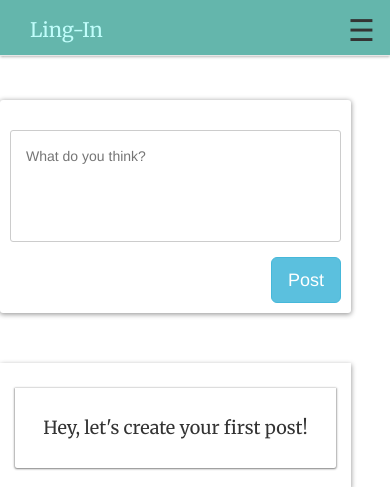
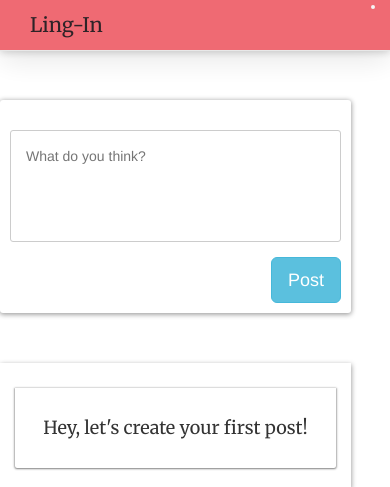
Before and after one commit to wisnuprama-ui/Ling-in, a Django app: template app_timeline/templates/app_timeline/index_timeline.html in a window 390 px wide. Shown: the top 487 px of the page. Run offline with Django 3.2, Linux system fonts and the light colour scheme; the template is opened without the code that fills it: values that come from a table or form of the project are taken from there, others are empty; parts of the project's set-up code (start-up, migrations or seed data) failed here and were passed over; some libraries are stand-ins or nearby versions.

Commit message:
change root url to home; change the navbar behavior to photo on mobile and hamburger in big screen

```diff
--- a/app_home/static/css/base.css
+++ b/app_home/static/css/base.css
@@ -15,6 +15,7 @@ body {
 }
 
 .footer {
+    margin-top: 50px;
     position: absolute;
     bottom: 0;
     width: 100%;
@@ -107,26 +108,31 @@ h4 {
     z-index: 15; /* Stay on top */
     top: 0;
     right:0;
-    background-image: -webkit-gradient(linear, left top, left bottom, from(#64b6ac), to(#64b6ac));
-    background-image: -webkit-linear-gradient(top, #64b6ac, #64b6ac);
-    background-image: -moz-linear-gradient(top, #64b6ac, #64b6ac);
-    background-image: linear-gradient(to bottom, #64b6ac, #64b6ac);
+    background-color: #ef626c;
     overflow-x: hidden;
     -webkit-transition: all 0.3s ease;
     -moz-transition: all 0.3s ease;
     -o-transition: all 0.3s ease;
     transition: all 0.3s ease;
     padding-top: 5px;
-    box-shadow: 0 1px 3px 0.4px rgba(0, 0, 1, 0.4);
+    box-shadow: 0 10px 30px rgba(0, 0, 0, 0.1), 0 1px 8px rgba(0, 0, 0, 0.2);
+    opacity: 0.95;
+    overflow: hidden;
+    padding:10px;
 }
 
 .navbar-default .navbar-brand {
-    color: #C0FDFB;
+    color: #22181c;
     font-size: 20px;
     font-family: 'Merriweather'
 }
 
-
+.navbar-default .display-pic {
+    max-width: 0px;
+    max-height: 0px;
+    border-radius: 50%;
+    border: 0px solid whitesmoke;
+}
 
 .sidenav {
     height: 100%; /* 100% Full-height */
@@ -135,10 +141,11 @@ h4 {
     z-index: 15; /* Stay on top */
     top: 0;
     right:0;
-    background-image: -webkit-gradient(linear, left top, left bottom, from(#64b6ac), to(#C0FDFB));
-    background-image: -webkit-repeating-linear-gradient(top, #64b6ac, #C0FDFB);
-    background-image: -webkit-repeating-linear-gradient(top, #64b6ac, #C0FDFB);
-    background-image: repeating-linear-gradient(top, #64b6ac, #C0FDFB);
+    opacity: 0.98;
+    background-image: -webkit-gradient(linear, left top, left bottom, from(#22181c), to(#312f2f));
+    background-image: -webkit-repeating-linear-gradient(top, #22181c, #312f2f);
+    background-image: -webkit-repeating-linear-gradient(top, #22181c, #312f2f);
+    background-image: repeating-linear-gradient(top, #22181c, #312f2f);
     overflow-x: hidden; /* Disable horizontal scroll */
     padding-top: 60px; /* Place content 60px from the top */
     transition: 0.5s; /* 0.5 second transition effect to slide in the sidenav */
@@ -148,6 +155,7 @@ h4 {
 /* The navigation menu links */
 .sidenav a {
     padding: 8px 8px 8px 32px;
+    margin-bottom: 10px;
     text-decoration: none;
     font-size: 20px;
     color: white;
@@ -179,8 +187,10 @@ h4 {
     margin-left: 50px;
 }
 
-#button-header {
+.navbar-default #button-header {
     margin-top:5px;
+    font-size:30px;
+    cursor:pointer;
 }
 
 .button-bottom {
@@ -220,4 +230,19 @@ h4 {
     .footer {
 
     }
+
+    .navbar-default {
+        padding: 0px;
+    }
+
+    .navbar-default .display-pic {
+        max-width: 35px;
+        max-height: 35px;
+        border-radius: 50%;
+        border: 2px solid whitesmoke;
+    }
+
+    .navbar-default #button-header {
+        font-size: 0;
+    }
 }
--- a/app_home/static/css/homepage.css
+++ b/app_home/static/css/homepage.css
@@ -4,8 +4,8 @@ body {
 }
 
 #login-section {
-    /* background: gainsboro; */
     padding: 10px;
+    margin-top:18%;
 }
 
 #login-section form {
--- a/app_home/templates/app_home/partials/header.html
+++ b/app_home/templates/app_home/partials/header.html
@@ -1,4 +1,4 @@
-{% load staticfiles %}
+{% load static %}
 <nav class="navbar navbar-default navbar-fixed-top">
   <div class="container">
       <div class="navbar-brand">Ling-In</div>
@@ -10,6 +10,8 @@
           <a href="{% url 'app_home:homepage' %}" class="button-buttom">Sign out</a>
           <a href="javascript:void(0)" id="close" onclick="closeNav()">&times; Close</a>
       </div>
-      <span id="button-header" class="pull-right" style="font-size:30px;cursor:pointer" onclick="openNav()">&#9776;</span>
+      <span id="button-header" class="pull-right" onclick="openNav()">
+          <img class="display-pic" src="{{ user.photo.url }}">&#9776;
+      </span>
   </div>
 </nav>
--- a/app_home/urls.py
+++ b/app_home/urls.py
@@ -2,7 +2,7 @@ from django.conf.urls import url
 from .views import index, login_account, signup_account, create_account
 
 urlpatterns = [
-    url(r'^home/$', index, name='homepage'),
+    url(r'^$', index, name='homepage'),
     url(r'^account/$', signup_account, name='account'),
     url(r'^account/login/$', login_account, name='account_login'),
     url(r'^account/signup/$', create_account, name='account_signup'),
--- a/app_home/views.py
+++ b/app_home/views.py
@@ -14,7 +14,7 @@ respones = {
 def index(request):
     template_name = 'app_home/index_login.html'
 
-    respones['page_title'] = 'Home / Login'
+    respones['page_title'] = 'Home'
     respones['login_form'] = LoginForm
     respones['message'] = 'Username'
 
```
